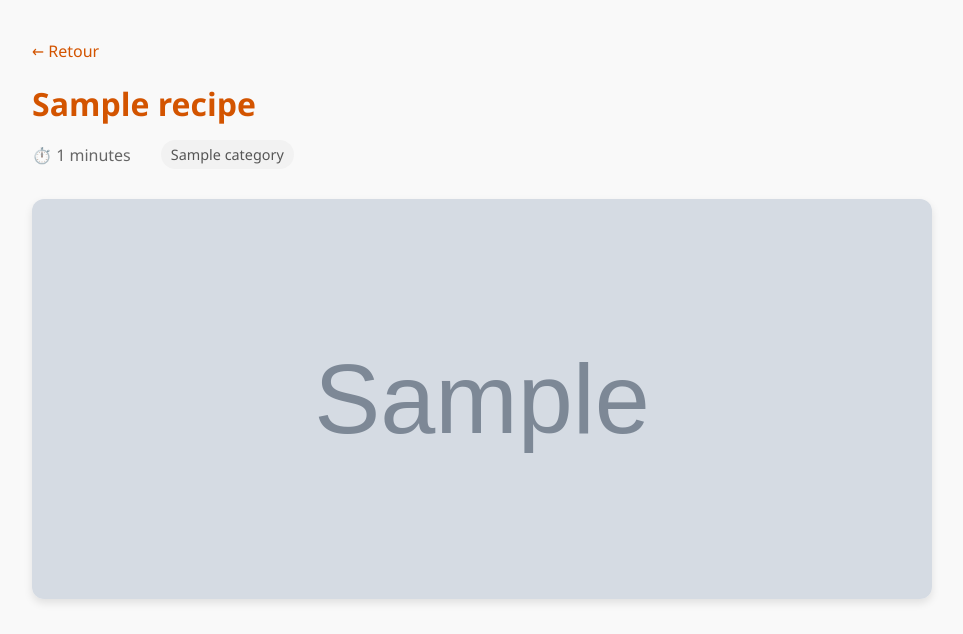
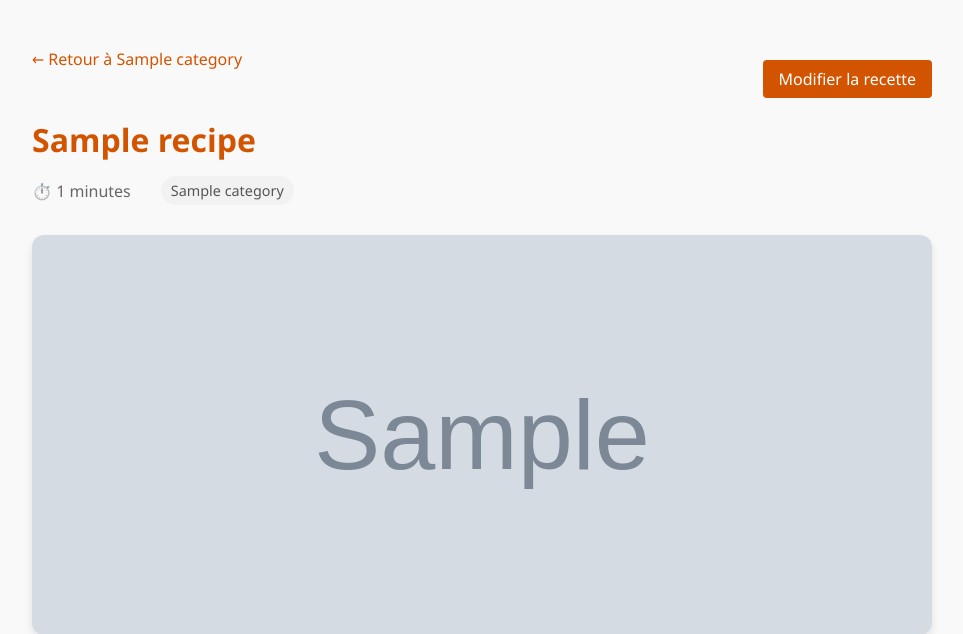
Before and after one commit to louisguichard/papilles, a Django app: a page that uses recipes/templates/recipes/recipe.html in a window 1280 px wide. Shown: the top 634 px of the page, without its empty margins (158-1121 px from the left). Run offline with Django 5.2, Linux system fonts and the light colour scheme; tables that the repository leaves empty hold one stand-in row (values such as "Sample post"); grey boxes marked "Sample" are stand-in pictures.

Commit message:
feat: add recipe editing

```diff
--- a/recipes/templates/recipes/recipe.html
+++ b/recipes/templates/recipes/recipe.html
@@ -87,11 +87,37 @@
             white-space: pre-line;
             line-height: 1.7;
         }
+        .edit-button {
+            display: inline-block;
+            background-color: #d35400;
+            color: white;
+            text-decoration: none;
+            padding: 8px 16px;
+            border-radius: 4px;
+            margin-top: 20px;
+            font-weight: 500;
+        }
+        .edit-button:hover {
+            background-color: #aa4400;
+        }
+        .header-actions {
+            display: flex;
+            justify-content: space-between;
+            align-items: center;
+            margin-bottom: 20px;
+        }
     </style>
 </head>
 <body>
     <div class="container">
-        <a href="javascript:history.back()" class="back-link">← Retour</a>
+        <div class="header-actions">
+            {% if first_category %}
+            <a href="{% url 'category' first_category.slug %}" class="back-link">← Retour à {{ first_category.name }}</a>
+            {% else %}
+            <a href="{% url 'home' %}" class="back-link">← Retour à l'accueil</a>
+            {% endif %}
+            <a href="{% url 'edit_recipe' recipe.slug %}" class="edit-button">Modifier la recette</a>
+        </div>
 
         <div class="recipe-header">
             <h1>{{ recipe.title }}</h1>
--- a/recipes/urls.py
+++ b/recipes/urls.py
@@ -6,4 +6,5 @@ urlpatterns = [
     path("category/<slug:category_slug>/", views.category, name="category"),
     path("recipe/<slug:recipe_slug>/", views.recipe, name="recipe"),
     path("create-recipe/", views.create_recipe, name="create_recipe"),
+    path("edit-recipe/<slug:recipe_slug>/", views.edit_recipe, name="edit_recipe"),
 ]
--- a/recipes/views.py
+++ b/recipes/views.py
@@ -23,11 +23,14 @@ def category(request, category_slug):
 
 def recipe(request, recipe_slug):
     recipe = get_object_or_404(Recipe, slug=recipe_slug)
+    # Get the first category for the back link (if any)
+    first_category = recipe.categories.first()
     return render(
         request,
         "recipes/recipe.html",
         {
             "recipe": recipe,
+            "first_category": first_category,
         },
     )
 
@@ -48,3 +51,25 @@ def create_recipe(request):
             "form": form,
         },
     )
+
+
+def edit_recipe(request, recipe_slug):
+    recipe = get_object_or_404(Recipe, slug=recipe_slug)
+
+    if request.method == "POST":
+        form = RecipeForm(request.POST, request.FILES, instance=recipe)
+        if form.is_valid():
+            form.save()
+            return redirect("recipe", recipe_slug=recipe.slug)
+    else:
+        form = RecipeForm(instance=recipe)
+
+    return render(
+        request,
+        "recipes/create_recipe.html",
+        {
+            "form": form,
+            "edit_mode": True,
+            "recipe": recipe,
+        },
+    )
```
Also changed, not shown: recipes/templates/recipes/create_recipe.html (+4 -4 lines).
